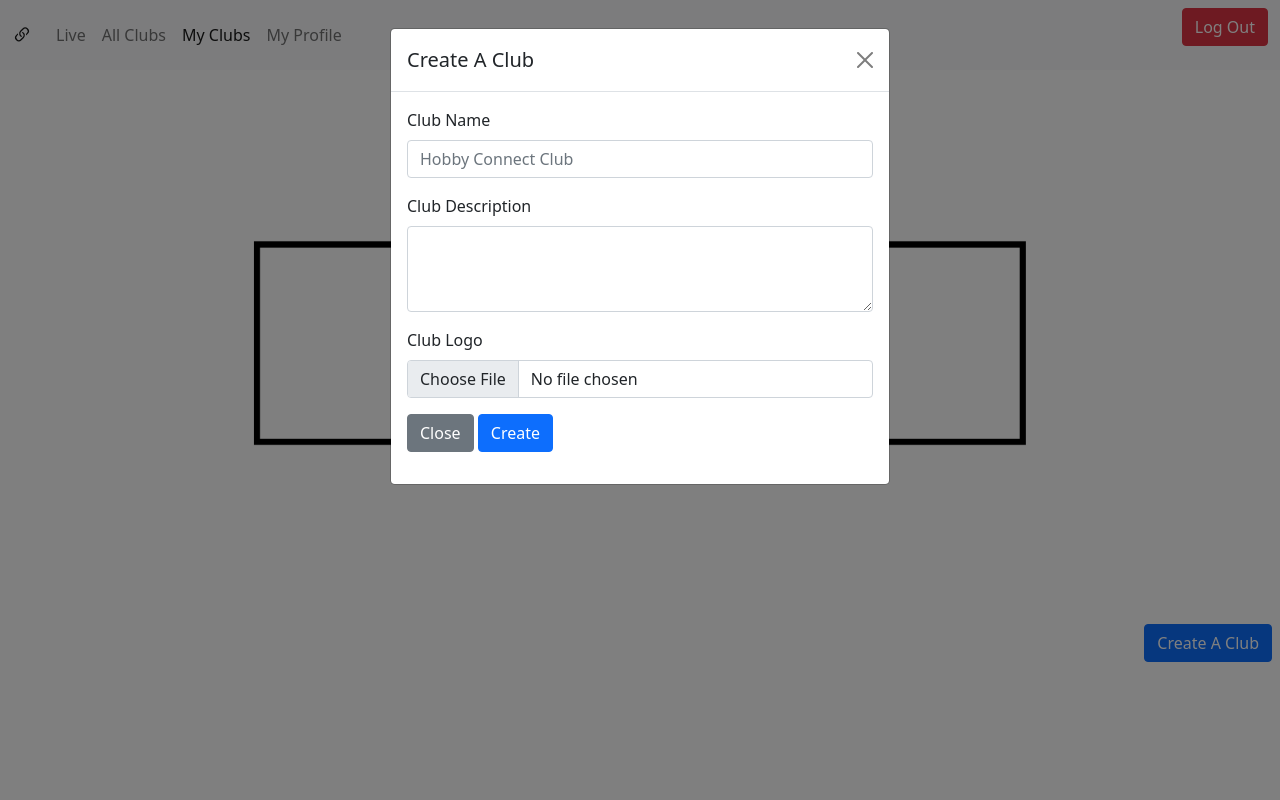
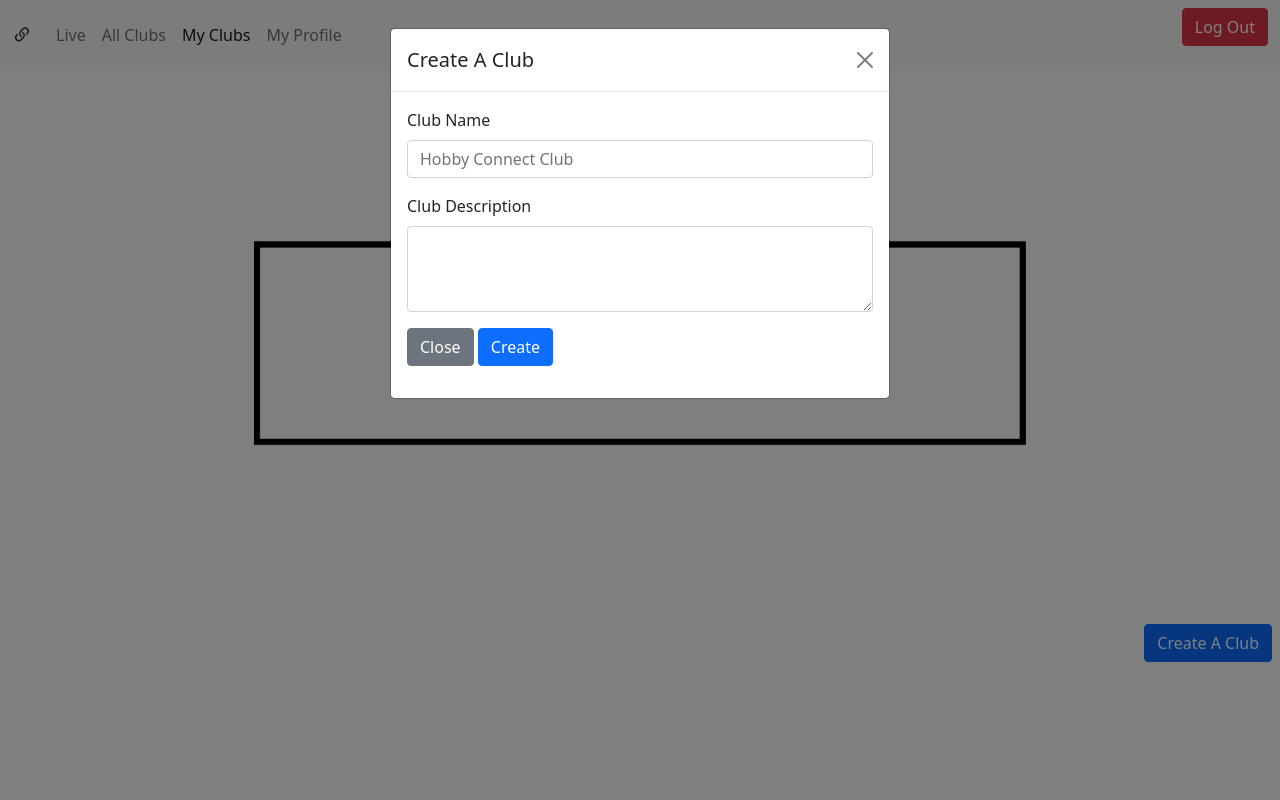
Before and after one commit to tylerpar99/csc493-partont, a Flask app: template codebase/templates/myClubs.html in a window 1280 px wide, after a click on "Create A Club". Run offline with Flask 2, Linux system fonts and the light colour scheme; the template is opened without the code that fills it, so the values that code supplies are empty.

Commit message:
made more progress in club creation and joining a club.

```diff
--- a/codebase/app.py
+++ b/codebase/app.py
@@ -1,8 +1,6 @@
 import os
-import PIL.Image
 import base64
 from datetime import date
-from io import BytesIO
 from flask import Flask, render_template, request, url_for, redirect, g
 from flask_sqlalchemy import SQLAlchemy
 from sqlalchemy.sql import func
@@ -31,6 +29,21 @@ def logInPage():
     else:
         return render_template("logInPage.html")
 
+@app.route('/joinClub', methods=['GET', 'POST'])
+def joinClub():
+    try:
+        if currentUser:
+            joinClub = userClub.create(user=currentUser, club=request.form.get('clubId'))
+            return redirect("/home")
+    except:
+        return("Unable to join club. Who knows why?")
+
+@app.route('/enterClub', methods=['GET', 'POST'])
+def enterClub():
+    eligible = checkMembership(clubId, currentUser)
+    if eligible:
+        return render_template("clubSession.html")
+
 @app.route('/home', methods=['GET', 'POST'])
 def landingPage():
     print(currentUser)
@@ -39,31 +52,7 @@ def landingPage():
         liveClubs = Club.select().where(Club.active)
         updates = Updates.select().order_by(Updates.date.desc()).get()
         lastUpdated = getTodayDifference(updates.date)
-        clubObjectLogo = []
-        try:
-            for club in liveClubs:
-                if club.logo:
-                    print(type(club.logo))
-                    print("Logo found")
-                    byte = BytesIO(club.logo)
-                    print("byte")
-                    img = PIL.Image.open(byte)
-                else:
-                    img = "../static/images/defaultLogo.png"
-                print("Logo Decoded")
-                object = []
-                object.append(club)
-                object.append(img)
-                clubObjectLogo.append(object)
-                print(clubObjectLogo)
-        except:
-            print("Error")
-            for club in liveClubs:
-                object = []
-                object.append(club)
-                object.append("../static/images/defaultLogo.png")
-                clubObjectLogo.append(object)
-        return render_template("landingPage.html", user=currentUser, updates=updates, lastUpdated = lastUpdated, clubObjectLogo=clubObjectLogo)
+        return render_template("landingPage.html", user=currentUser, updates=updates, lastUpdated = lastUpdated, liveClubs=liveClubs)
     return "Access Denied"
 
 @app.route("/myClubs", methods=['GET', 'POST'])
@@ -76,12 +65,12 @@ def myClubs():
 @app.route("/createClub", methods=['GET', 'POST'])
 def createClub():
     clubData = request.form
-    print(clubData)
+    print(request.form.get('clubName'), clubData.get('clubData'))
     if currentUser:
-        createClub = Club.create(name=clubData.get('clubName'), topic=clubData.get('clubTopic'), logo=clubData.get('clubLogo'))
+        createClub = Club.create(name=clubData.get('clubName'), topic=clubData.get('clubTopic'))
         return redirect("/myClubs")
     else:
-        return "Server error. User not found."
+        return "Server error. Club not created."
 
 @app.route("/createAccount", methods=['GET', 'POST'])
 def createAccount():
@@ -148,7 +137,15 @@ class Updates(Model):
       database=db
       db_table='Updates'
 
+class userClub(Model):
+   user = ForeignKeyField(User, backref="users")
+   club = ForeignKeyField(Club, backref="clubs")
+   class Meta:
+      database=db
+      db_table='userClub'
+
 db.connect()
 db.create_tables([User])
 db.create_tables([Club])
 db.create_tables([Updates])
+db.create_tables([userClub])
--- a/codebase/templates/myClubs.html
+++ b/codebase/templates/myClubs.html
@@ -23,7 +23,7 @@
     <div class="collapse navbar-collapse" id="navbarSupportedContent">
       <ul class="navbar-nav me-auto mb-2 mb-lg-0">
         <li class="nav-item">
-          <a class="nav-link" aria-current="page" href="landingPage">Live</a>
+          <a class="nav-link" aria-current="page" href="/home">Live</a>
         </li>
         <li class="nav-item">
           <a class="nav-link" href="#">All Clubs</a>
@@ -58,15 +58,11 @@
         <form action="/createClub" method="POST">
           <div class="mb-3">
             <label for="exampleFormControlInput1" class="form-label">Club Name</label>
-            <input class="form-control" id="clubName" placeholder="Hobby Connect Club" required>
+            <input class="form-control" name="clubName" placeholder="Hobby Connect Club" required>
           </div>
           <div class="mb-3">
             <label for="exampleFormControlTextarea1" class="form-label">Club Description</label>
-            <textarea class="form-control" id="clubTopic" rows="3" required></textarea>
-          </div>
-          <div class="mb-3">
-            <label for="formFile" class="form-label">Club Logo</label>
-            <input class="form-control" type="file" id="clubLogo">
+            <textarea class="form-control" name="clubTopic" rows="3" required></textarea>
           </div>
           <button type="button" class="btn btn-secondary" data-bs-dismiss="modal">Close</button>
           <button type="submit" class="btn btn-primary">Create</button>
--- a/codebase/templates/userProfile.html
+++ b/codebase/templates/userProfile.html
@@ -29,7 +29,7 @@
           <a class="nav-link" href="#">All Clubs</a>
         </li>
         <li class="nav-item">
-          <a class="nav-link align-right" href="#">My Clubs</a>
+          <a class="nav-link align-right" href="/myClubs">My Clubs</a>
         </li>
         <li class="nav-item">
           <a class="nav-link align-right active" href="/hc/myProfile">My Profile</a>
```
Also changed, not shown: codebase/templates/clubSession.html (added, +19 -0 lines), codebase/templates/landingPage.html (+11 -8 lines).
